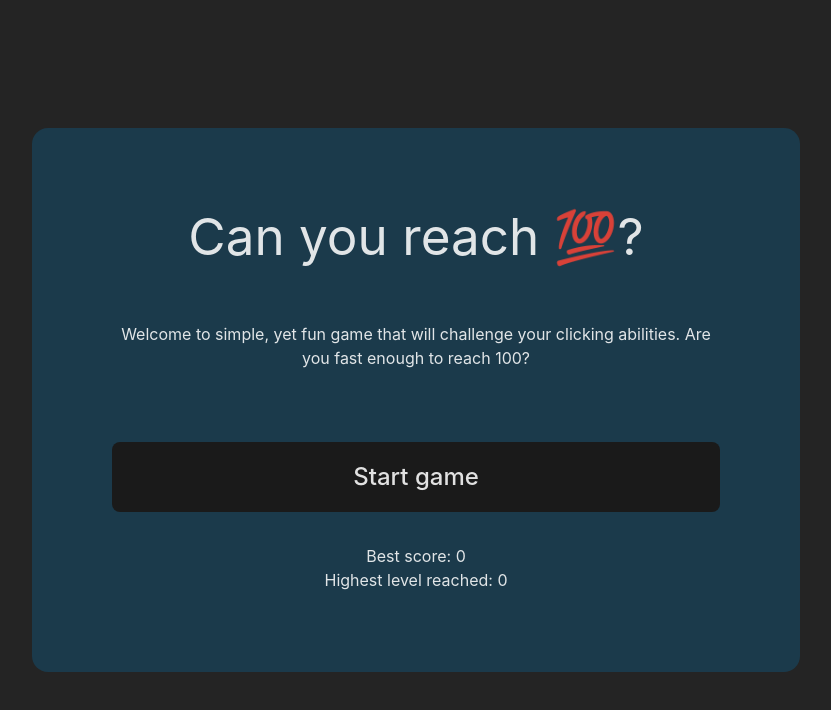
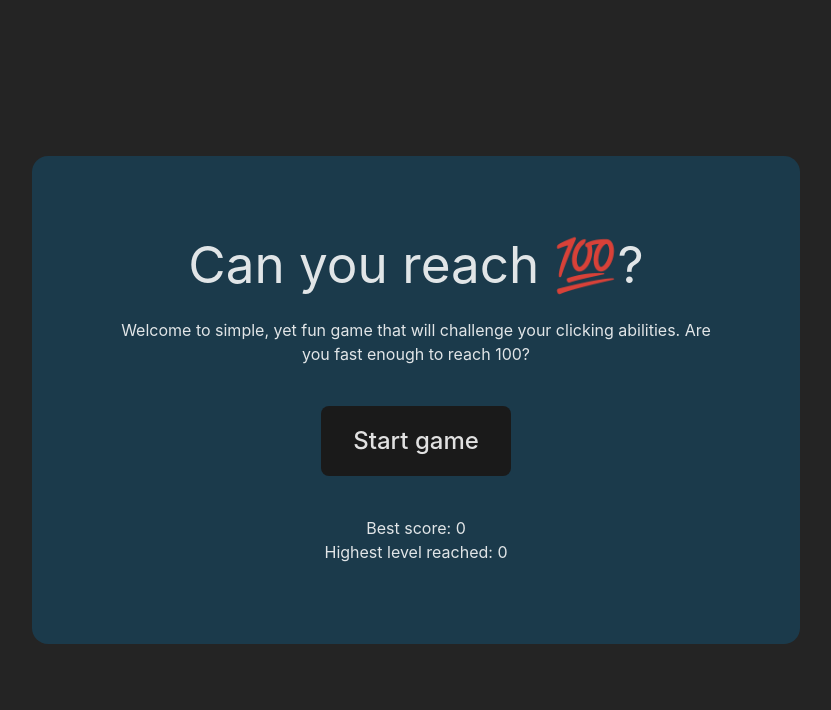
Before and after one commit to abarisic1509/can-you-reach-100, a React (Vite) app: page / in a window 1280 px wide. Shown: the top 710 px of the page, without its empty margins (224-1055 px from the left). Built offline with nearby package versions, Linux system fonts and the light colour scheme.

Commit message:
style fixes

```diff
--- a/src/screens/GameActiveScreen.jsx
+++ b/src/screens/GameActiveScreen.jsx
@@ -144,7 +144,7 @@ const GameActiveScreen = ({
 	}
 
 	return (
-		<main className=" bg-primary-10 rounded-2xl relative py-20 px-10 md:px-20 w-full max-w-3xl mx-auto">
+		<main className=" bg-primary-10 rounded-2xl relative py-20 px-10 md:px-20 w-full max-w-3xl mx-auto min-h-[50vh] flex flex-col justify-center items-center">
 			<div className="flex flex-wrap-reverse gap-10 justify-between">
 				<p className=" text-xl flex flex-col gap-3">
 					<span>Score: {score}</span>
--- a/src/screens/GameOverScreen.jsx
+++ b/src/screens/GameOverScreen.jsx
@@ -2,8 +2,8 @@ import React from "react";
 
 const GameOverScreen = ({ message, resetGame }) => {
 	return (
-		<main className=" bg-primary-10 rounded-2xl relative p-20 w-full max-w-3xl flex flex-col gap-8 text-center">
-			<h1 className="h1">{message}</h1>
+		<main className=" bg-primary-10 rounded-2xl relative py-20 px-10 md:px-20 w-full max-w-3xl mx-auto min-h-[50vh] flex flex-col justify-center items-center">
+			<h1 className="h1 text-center">{message}</h1>
 			<button className="btn mt-10" onClick={resetGame}>
 				Try again
 			</button>
--- a/src/screens/LevelFinishedScreen.jsx
+++ b/src/screens/LevelFinishedScreen.jsx
@@ -8,7 +8,7 @@ const LevelFinishedScreen = ({
 	handleNextLevel,
 }) => {
 	return (
-		<main className=" bg-primary-10 rounded-2xl relative py-20 px-10 md:px-20 w-full max-w-3xl mx-auto flex flex-col items-center">
+		<main className=" bg-primary-10 rounded-2xl relative py-20 px-10 md:px-20 w-full max-w-3xl mx-auto min-h-[50vh] flex flex-col justify-center items-center">
 			<h1 className=" text-3xl font-bold text-center">Level finished 🥳</h1>
 			<div className="flex flex-wrap-reverse gap-10 justify-between"></div>
 			<div className="flex flex-col justify-center items-center gap-2 my-6">
--- a/src/screens/WelcomeScreen.jsx
+++ b/src/screens/WelcomeScreen.jsx
@@ -2,7 +2,7 @@ import React from "react";
 
 const WelcomeScreen = ({ startGame, highestLevel, bestScore }) => {
 	return (
-		<main className=" bg-primary-10 rounded-2xl relative p-20 w-full max-w-3xl flex flex-col gap-8 text-center">
+		<main className=" bg-primary-10 rounded-2xl relative py-20 px-10 md:px-20 w-full max-w-3xl mx-auto text-center min-h-[50vh] flex flex-col justify-center items-center">
 			<h1 className="h1">Can you reach 💯?</h1>
 			<p>
 				Welcome to simple, yet fun game that will challenge your clicking
@@ -12,7 +12,7 @@ const WelcomeScreen = ({ startGame, highestLevel, bestScore }) => {
 				Start game
 			</button>
 
-			<p>
+			<p className="mt-10">
 				Best score: {bestScore} <br />
 				Highest level reached: {highestLevel}
 			</p>
```
